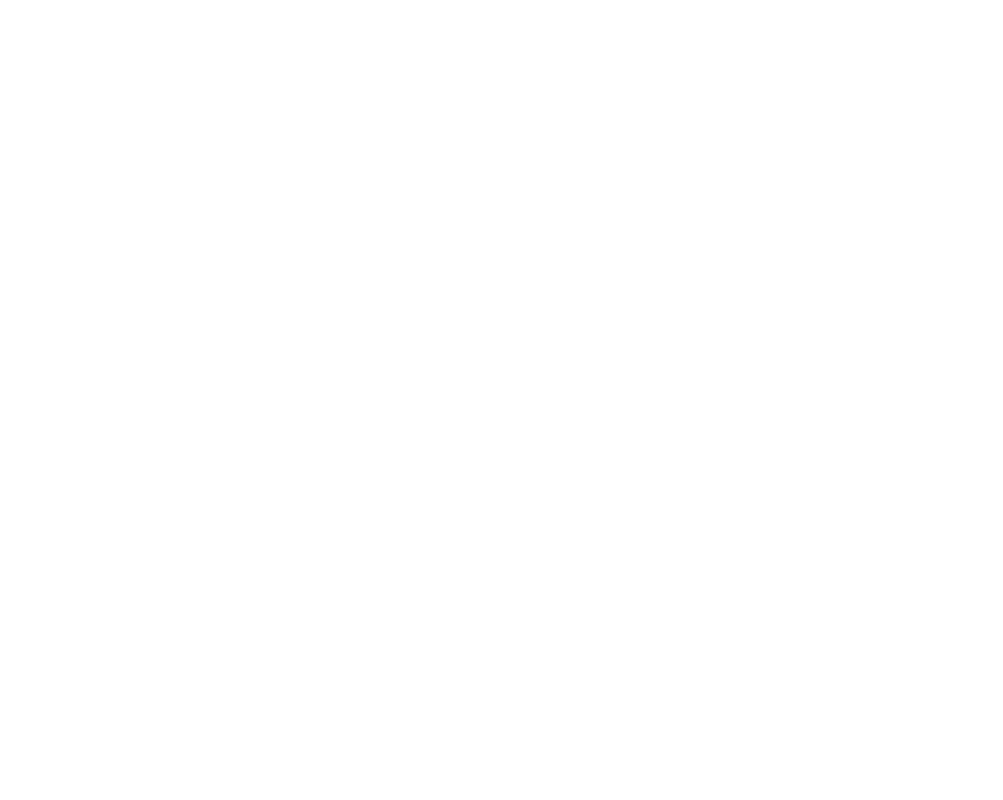
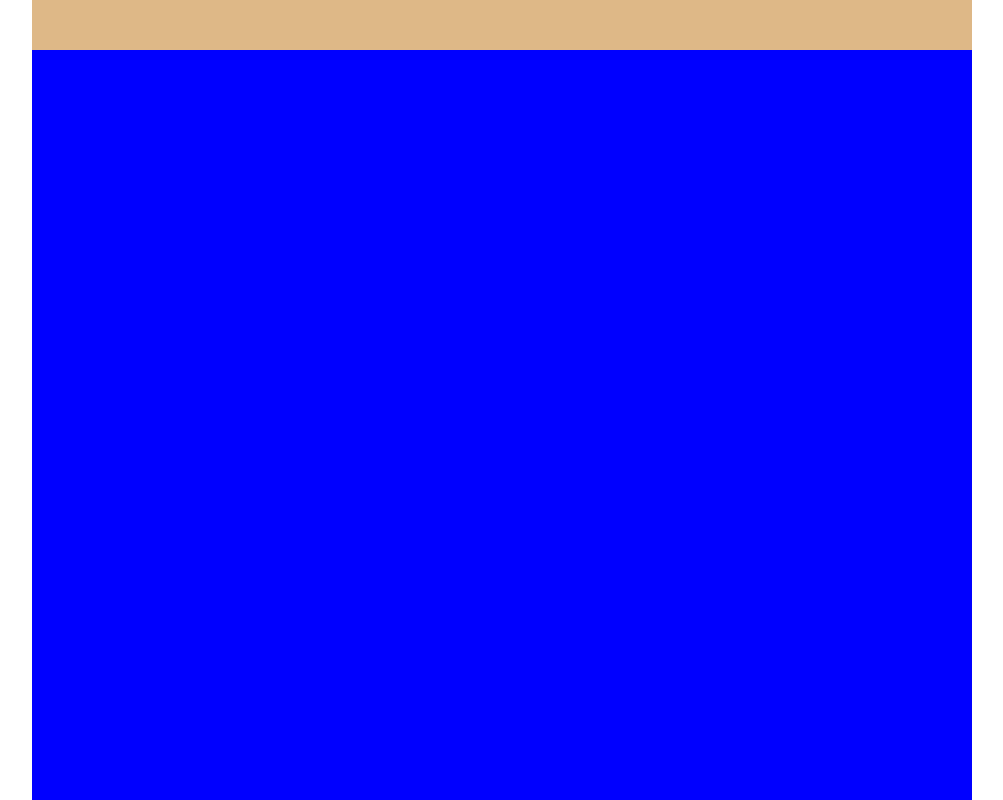
Before and after one commit to ktrell/Sprint1---Parte-1, a plain HTML site: page index.html in a window 1280 px wide. Shown: the top 800 px of the page, without its empty margins (138-1141 px from the left). Drawn offline with Linux system fonts and the light colour scheme.

Commit message:
Organizando los divs

```diff
--- a/index.html
+++ b/index.html
@@ -5,10 +5,25 @@
     <meta name="viewport" content="width=device-width, initial-scale=1.0">
     <title>TodoPhoto</title>
 
-    <!-- Hoja de estilos -->
     <link rel="stylesheet" href="./styles.css">
 </head>
 <body>
+    <div class="background">
+
+        <div class="navBar">  </div>
+
+        <div class="topImage">  </div>
+
+        <div class="sectionOne">  </div>
+
+        <div class="sectionTwo">  </div>
+
+        <div class="sectionThree">  </div>
+
+        <div class="sectionFooter">  </div>
+
+    </div>
+
 
 </body>
 </html>
--- a/styles.css
+++ b/styles.css
@@ -0,0 +1,23 @@
+*{
+    margin: 0px;
+    padding: 0px;
+}
+
+.background{
+    margin: auto;
+    height: 1280px;
+    width: 940px;
+    background-color: blue;
+}
+
+.navBar {
+    margin: auto;
+    height: 50px;
+    width: 940px;
+    background-color: burlywood;
+}
+
+.sectionOne {
+    margin: auto;
+
+}
```
